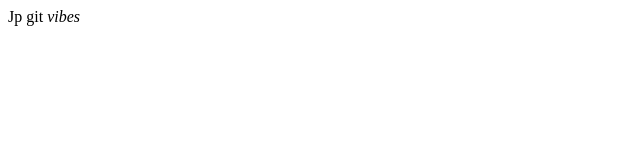
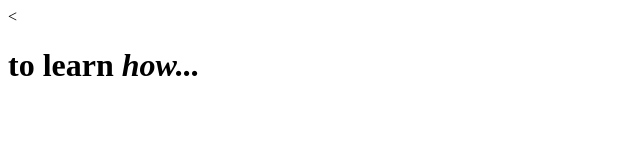
Before and after one commit to Menciajp/sample, a plain HTML site: page jpgit.html in a window 1280 px wide. Shown: the whole page, without its empty margins (0-640 px from the left). Drawn offline with Linux system fonts and the light colour scheme.

Commit message:
cool as fuck

```diff
--- a/jpgit.html
+++ b/jpgit.html
@@ -1 +1,10 @@
-Jp git <i> vibes </i>
+<<!DOCTYPE html>
+<html lang="en" dir="ltr">
+  <head>
+    <meta charset="utf-8">
+    <title> why we do this? </title>
+  </head>
+  <body>
+    <h1> to learn <i>how...</i></h1>
+  </body>
+</html>
```
